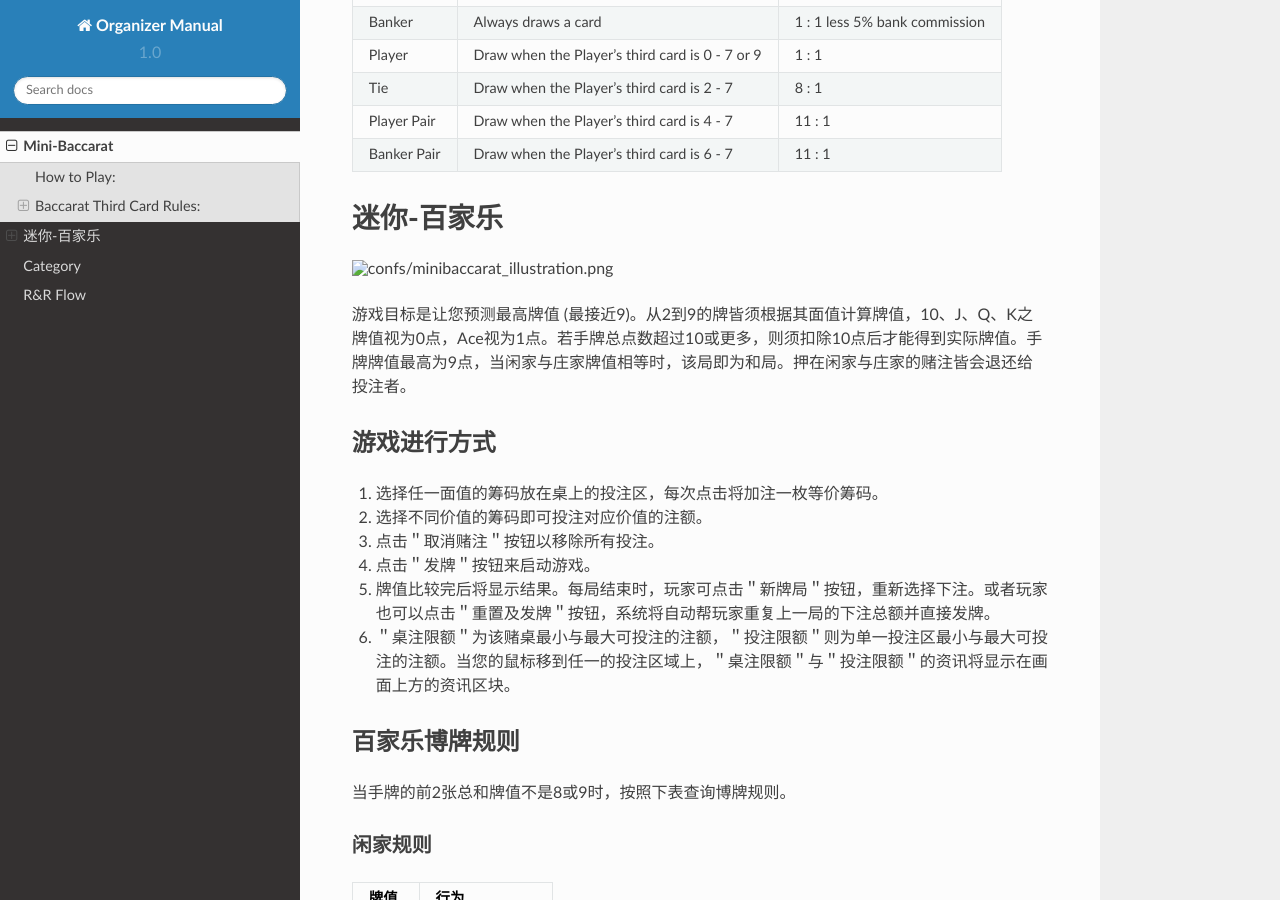
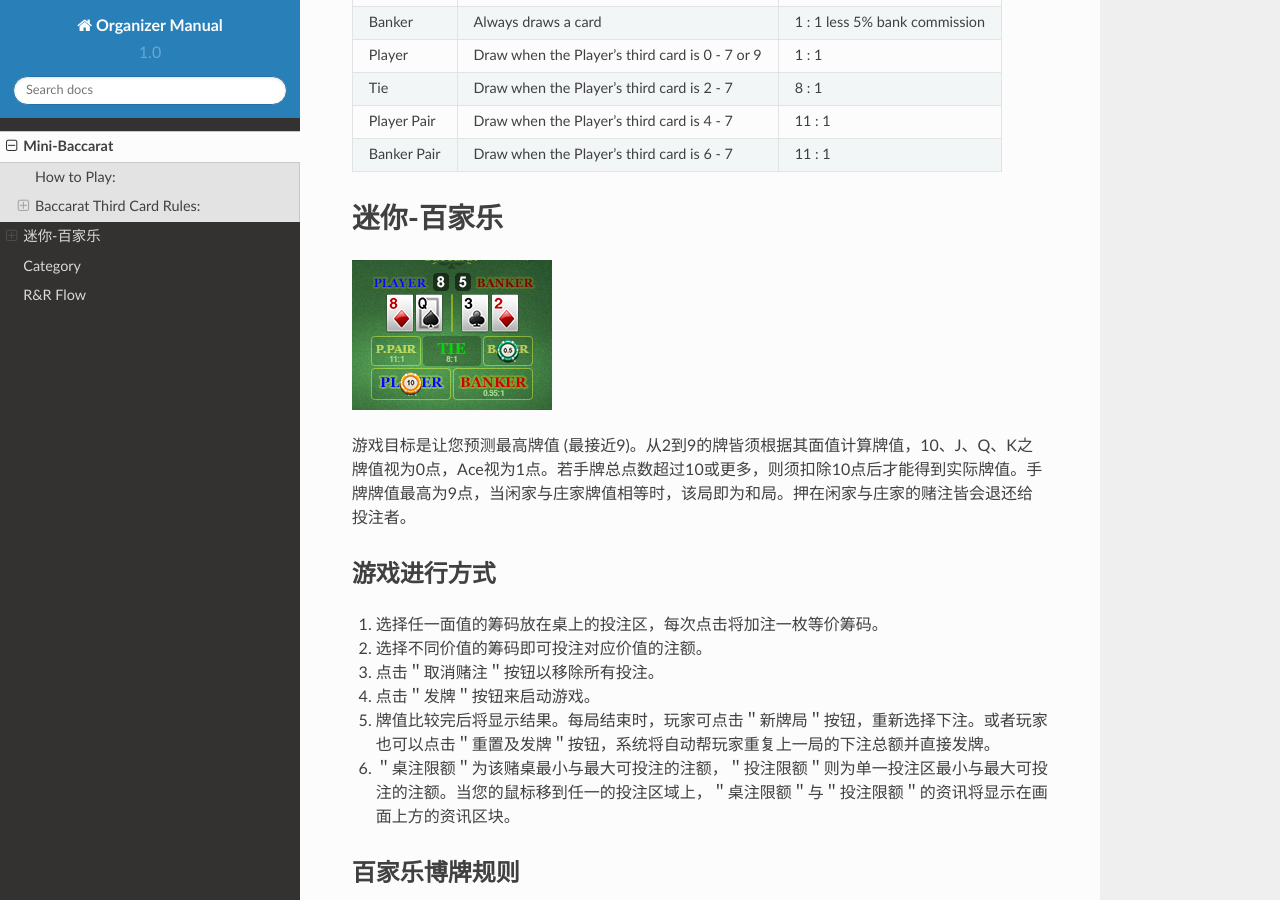
Before and after one commit to enid-lin/webprojecttest, a Sphinx documentation site: the page built from docs/confs/minibaccarat.rst, in a window 1280 px wide and 900 px high, scrolled down 1837 px. Built offline with Sphinx 7.4.7 and the Read the Docs theme 2.0.0, drawn with Linux system fonts in a browser that asks for light colours.

Commit message:
Update minibaccarat.rst

```diff
--- a/docs/confs/minibaccarat.rst
+++ b/docs/confs/minibaccarat.rst
@@ -80,7 +80,7 @@ Play Tables:
 迷你-百家乐
 ======================
 
-.. image:: /confs/minibaccarat_illustration.png
+.. image:: /confs/img/minibaccarat_illustration.png
 
 游戏目标是让您预测最高牌值 (最接近9)。从2到9的牌皆须根据其面值计算牌值，10、J、Q、K之牌值视为0点，Ace视为1点。若手牌总点数超过10或更多，则须扣除10点后才能得到实际牌值。手牌牌值最高为9点，当闲家与庄家牌值相等时，该局即为和局。押在闲家与庄家的赌注皆会退还给投注者。
 
```
